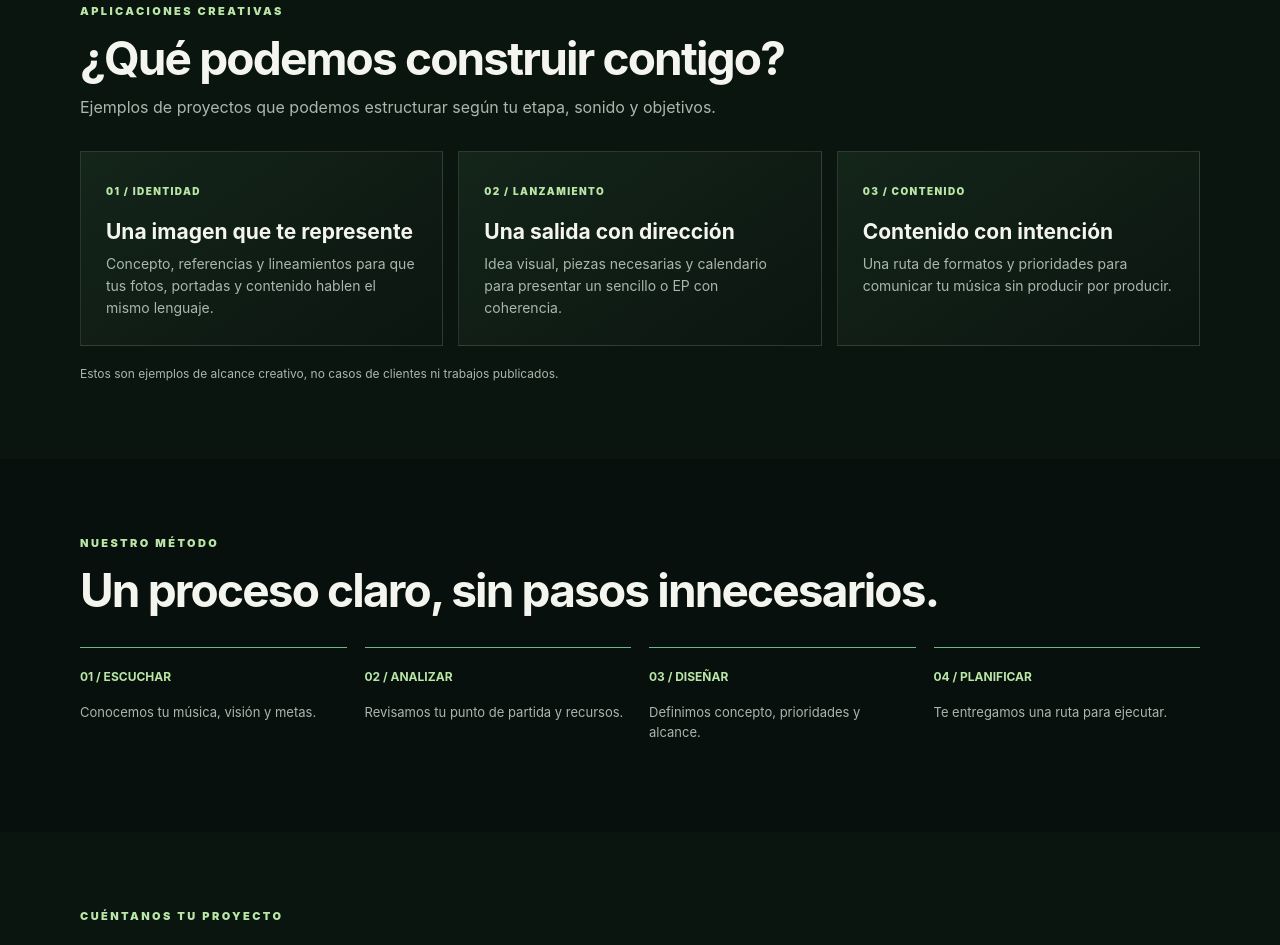
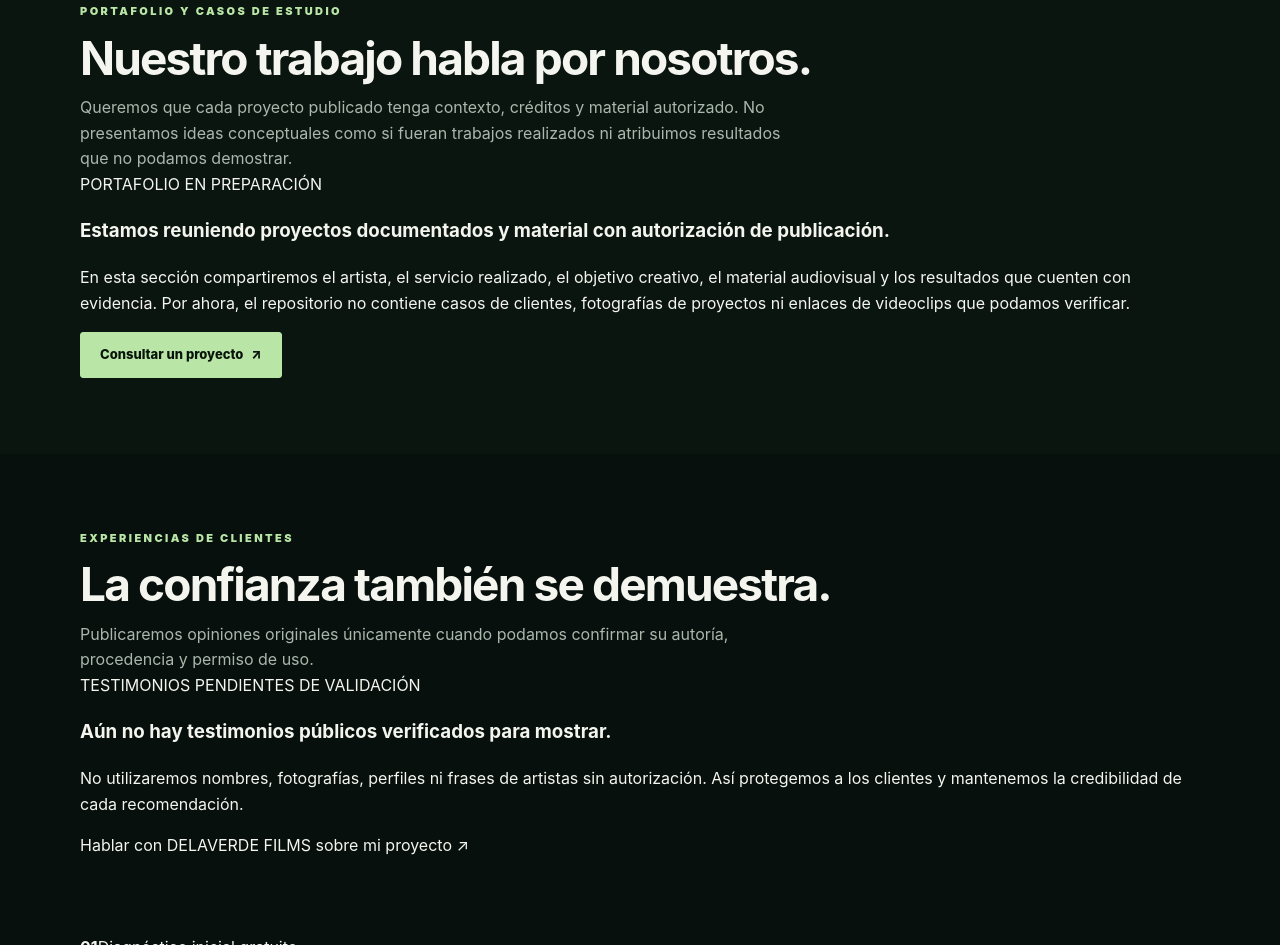
Before and after one commit to delaverdebooking-web/delaverde-films, a plain HTML site: page index.html in a window 1280 px wide. Shown: the part 1855-2800 px from the top of the page. Drawn offline with Linux system fonts and the light colour scheme.

Commit message:
Add transparent portfolio and testimonials sections

```diff
--- a/index.html
+++ b/index.html
@@ -14,7 +14,7 @@
 <header class="wrap site-header">
   <a class="brand" href="#inicio" aria-label="DELAVERDE FILMS, inicio"><b>D</b>DELAVERDE FILMS</a>
   <nav class="nav" aria-label="Navegación principal">
-    <a href="#paquetes">Paquetes</a><a href="#proyectos">Proyectos</a><a href="#metodo">Método</a><a href="#preguntas">Preguntas</a>
+    <a href="#paquetes">Paquetes</a><a href="#proyectos">Proyectos</a><a href="#testimonios">Testimonios</a><a href="#metodo">Método</a><a href="#preguntas">Preguntas</a>
   </nav>
   <a class="header-link" href="#contacto">Hablemos <span aria-hidden="true">↗</span></a>
 </header>
@@ -82,17 +82,38 @@
     <p class="package-footnote">Los plazos son estimados desde la recepción del material y la información necesaria. El alcance final y la inversión se confirman en una propuesta personalizada. Los paquetes son de estrategia y dirección; no incluyen automáticamente rodaje, fotografía, edición ni pauta publicitaria.</p>
   </section>
 
-  <section class="section alt" id="proyectos">
+  <section class="section alt" id="proyectos" aria-labelledby="portfolio-title">
     <div class="wrap">
-      <div class="eyebrow">Aplicaciones creativas</div>
-      <h2>¿Qué podemos construir contigo?</h2>
-      <p class="intro">Ejemplos de proyectos que podemos estructurar según tu etapa, sonido y objetivos.</p>
-      <div class="project-grid">
-        <article class="project-card"><span>01 / IDENTIDAD</span><h3>Una imagen que te represente</h3><p>Concepto, referencias y lineamientos para que tus fotos, portadas y contenido hablen el mismo lenguaje.</p></article>
-        <article class="project-card"><span>02 / LANZAMIENTO</span><h3>Una salida con dirección</h3><p>Idea visual, piezas necesarias y calendario para presentar un sencillo o EP con coherencia.</p></article>
-        <article class="project-card"><span>03 / CONTENIDO</span><h3>Contenido con intención</h3><p>Una ruta de formatos y prioridades para comunicar tu música sin producir por producir.</p></article>
-      </div>
-      <p class="project-note">Estos son ejemplos de alcance creativo, no casos de clientes ni trabajos publicados.</p>
+      <div class="eyebrow">Portafolio y casos de estudio</div>
+      <h2 id="portfolio-title">Nuestro trabajo habla por nosotros.</h2>
+      <p class="intro">Queremos que cada proyecto publicado tenga contexto, créditos y material autorizado. No presentamos ideas conceptuales como si fueran trabajos realizados ni atribuimos resultados que no podamos demostrar.</p>
+      <article class="proof-panel" aria-label="Estado del portafolio">
+        <span class="proof-kicker">PORTAFOLIO EN PREPARACIÓN</span>
+        <h3>Estamos reuniendo proyectos documentados y material con autorización de publicación.</h3>
+        <p>En esta sección compartiremos el artista, el servicio realizado, el objetivo creativo, el material audiovisual y los resultados que cuenten con evidencia. Por ahora, el repositorio no contiene casos de clientes, fotografías de proyectos ni enlaces de videoclips que podamos verificar.</p>
+        <a class="btn" href="https://tally.so/r/peoBVE" target="_blank" rel="noopener noreferrer">Consultar un proyecto <span aria-hidden="true">↗</span></a>
+      </article>
+    </div>
+  </section>
+
+  <section class="section wrap" id="testimonios" aria-labelledby="testimonials-title">
+    <div class="eyebrow">Experiencias de clientes</div>
+    <h2 id="testimonials-title">La confianza también se demuestra.</h2>
+    <p class="intro">Publicaremos opiniones originales únicamente cuando podamos confirmar su autoría, procedencia y permiso de uso.</p>
+    <div class="proof-panel proof-panel-quiet" aria-label="Estado de los testimonios">
+      <span class="proof-kicker">TESTIMONIOS PENDIENTES DE VALIDACIÓN</span>
+      <h3>Aún no hay testimonios públicos verificados para mostrar.</h3>
+      <p>No utilizaremos nombres, fotografías, perfiles ni frases de artistas sin autorización. Así protegemos a los clientes y mantenemos la credibilidad de cada recomendación.</p>
+      <a class="text-link" href="https://tally.so/r/peoBVE" target="_blank" rel="noopener noreferrer">Hablar con DELAVERDE FILMS sobre mi proyecto ↗</a>
+    </div>
+  </section>
+
+  <section class="trust-band" aria-label="Información de confianza">
+    <div class="wrap trust-grid">
+      <div><strong>01</strong><span>Diagnóstico inicial gratuito</span></div>
+      <div><strong>02</strong><span>Dirección visual y estrategia</span></div>
+      <div><strong>03</strong><span>Planificación por etapas</span></div>
+      <div><strong>04</strong><span>Contacto directo y transparente</span></div>
     </div>
   </section>
 
```
